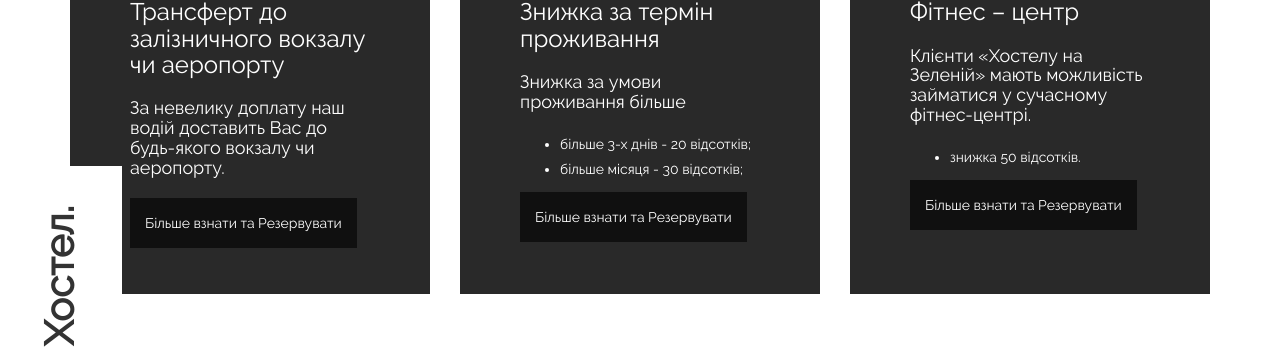
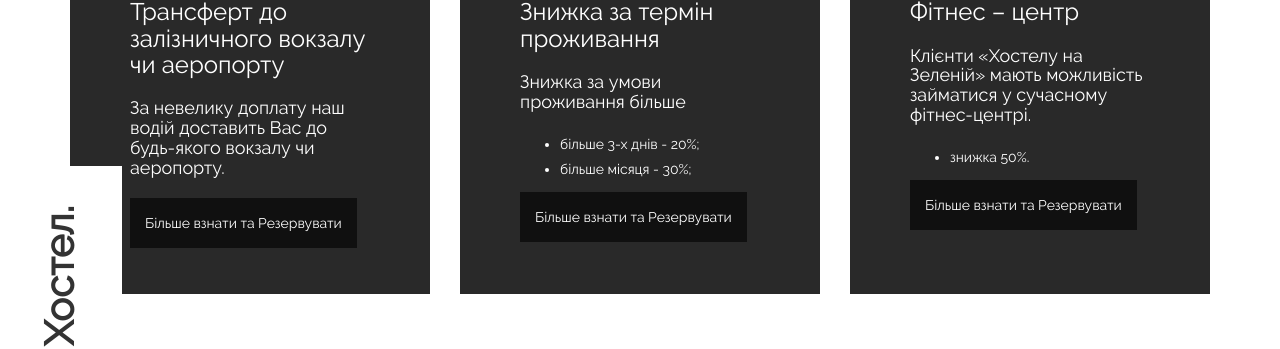
Before and after one commit to greenhostel/greenhostel.github.io, a Jekyll site: the page built from index.html, in a window 1280 px wide and 900 px high, scrolled down 5843 px, cut to the strip 0-834 px from the top of the window. Shown: the part 124-473 px from the top of the strip. Built offline with Jekyll 4.4.1, drawn with Linux system fonts in a browser that asks for light colours.

Commit message:
add text offers

```diff
--- a/_data/offers.yml
+++ b/_data/offers.yml
@@ -14,8 +14,8 @@ list:
     description: Знижка за умови проживання більше
     image: logo_background.png
     options:
-      - більше 3-х днів - 20 відсотків;
-      - більше місяця - 30 відсотків;
+      - більше 3-х днів - 20%;
+      - більше місяця - 30%;
 
   -
     title: Фітнес – центр
@@ -23,4 +23,4 @@ list:
     description: Клієнти «Хостелу на Зеленій» мають можливість займатися у сучасному фітнес-центрі.
     image: logo_background.png
     options:
-      - знижка 50 відсотків.
+      - знижка 50%.
```
